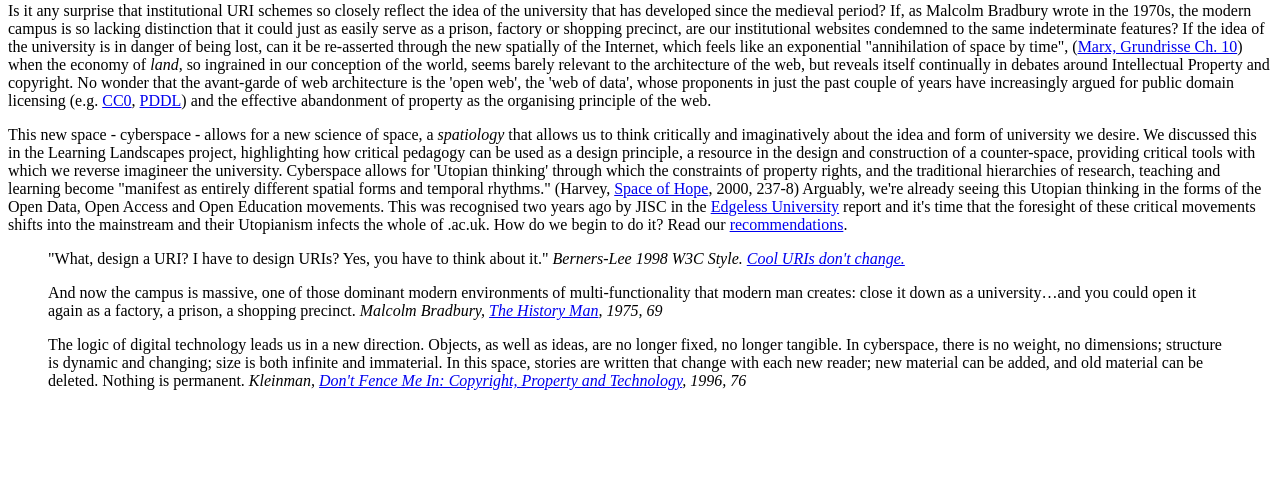
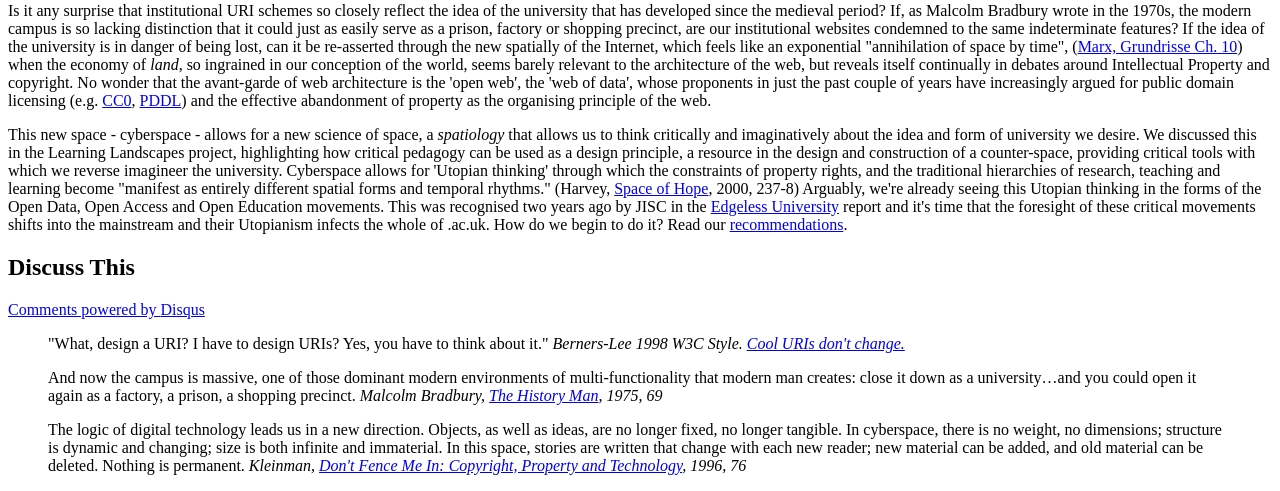
Before and after one commit to DFFlanders/Linking-You, a PHP site: page /spacetime.php in a window 1280 px wide. Shown: the part 565-1056 px from the top of the page. Before the commit the page ends 955 px from the top, so only its background shows below. Run offline with PHP 8.4, Linux system fonts and the light colour scheme; some libraries are stand-ins or nearby versions.

Commit message:
Added Disqus to space-time.

```diff
--- a/spacetime.php
+++ b/spacetime.php
@@ -15,6 +15,28 @@
 	<p>Is it any surprise that institutional URI schemes so closely reflect the idea of the university that has developed since the medieval period? If, as Malcolm Bradbury wrote in the 1970s, the modern campus is so lacking distinction that it could just as easily serve as a prison, factory or shopping precinct, are our institutional websites condemned to the same indeterminate features? If the idea of the university is in danger of being lost, can it be re-asserted through the new spatially of the Internet, which feels like an exponential "annihilation of space by time", (<a href="http://www.marxists.org/archive/marx/works/1857/grundrisse/ch10.htm">Marx, Grundrisse Ch. 10</a>) when the economy of <em>land</em>, so ingrained in our conception of the world, seems barely relevant to the architecture of the web, but reveals itself continually in debates around Intellectual Property and copyright. No wonder that the avant-garde of web architecture is the 'open web', the 'web of data', whose proponents in just the past couple of years have increasingly argued for public domain licensing (e.g. <a href="http://creativecommons.org/choose/zero/">CC0</a>, <a href="http://www.opendatacommons.org/licenses/pddl/">PDDL</a>) and the effective abandonment of property as the organising principle of the web.</p>
 
 	<p>This new space - cyberspace - allows for a new science of space, a <em>spatiology</em> that allows us to think critically and imaginatively about the idea and form of university we desire. We discussed this in the Learning Landscapes project, highlighting how critical pedagogy can be used as a design principle, a resource in the design and construction of a counter-space, providing critical tools with which we reverse imagineer the university. Cyberspace allows for 'Utopian thinking' through which the constraints of property rights, and the traditional hierarchies of research, teaching and learning become "manifest as entirely different spatial forms and temporal rhythms." (Harvey, <a href="http://books.google.co.uk/books?id=W00VHZg3u2MC">Space of Hope</a>, 2000, 237-8) Arguably, we're already seeing this Utopian thinking in the forms of the Open Data, Open Access and Open Education movements. This was recognised two years ago by JISC in the <a href="http://www.jisc.ac.uk/events/2009/06/demoslaunch.aspx">Edgeless University</a> report and it's time that the foresight of these critical movements shifts into the mainstream and their Utopianism infects the whole of .ac.uk. How do we begin to do it? Read our <a href="http://lncn.eu/toolkit/recommendations">recommendations</a>.</p>
+
+	<h2>Discuss This</h2>
+
+	<div id="disqus_thread"></div>
+	<script type="text/javascript">
+	    /* * * CONFIGURATION VARIABLES: EDIT BEFORE PASTING INTO YOUR WEBPAGE * * */
+	    var disqus_shortname = 'lncneukit'; // required: replace example with your forum shortname
+
+	    // The following are highly recommended additional parameters. Remove the slashes in front to use.
+	    var disqus_identifier = 'spacetime';
+	    var disqus_url = 'http://lncn.eu/toolkit/spacetime';
+
+	    /* * * DON'T EDIT BELOW THIS LINE * * */
+	    (function() {
+	        var dsq = document.createElement('script'); dsq.type = 'text/javascript'; dsq.async = true;
+	        dsq.src = 'http://' + disqus_shortname + '.disqus.com/embed.js';
+	        (document.getElementsByTagName('head')[0] || document.getElementsByTagName('body')[0]).appendChild(dsq);
+	    })();
+	</script>
+	<noscript>Please enable JavaScript to view the <a href="http://disqus.com/?ref_noscript">comments powered by Disqus.</a></noscript>
+	<a href="http://disqus.com" class="dsq-brlink">Comments powered by <span class="logo-disqus">Disqus</span></a>
+
 </article>
 
 
```
